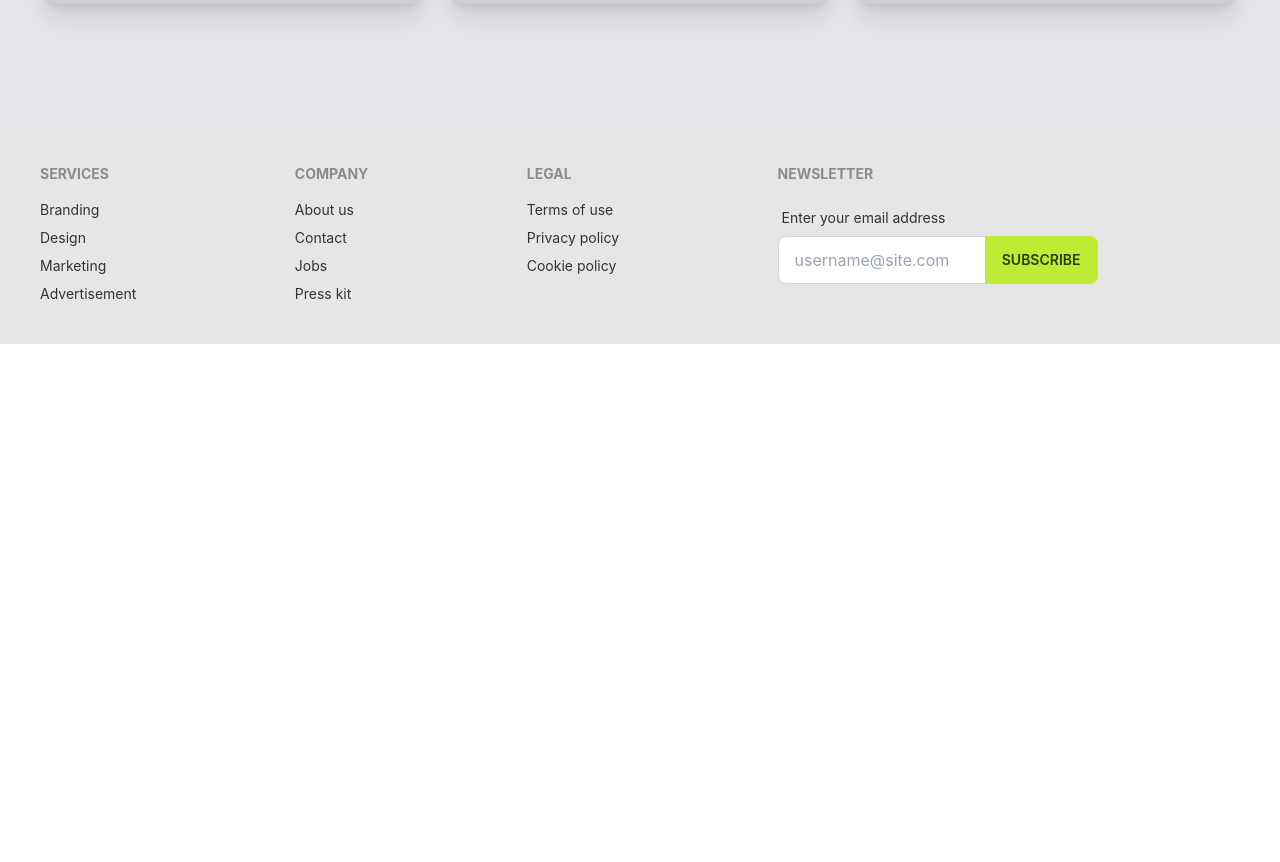
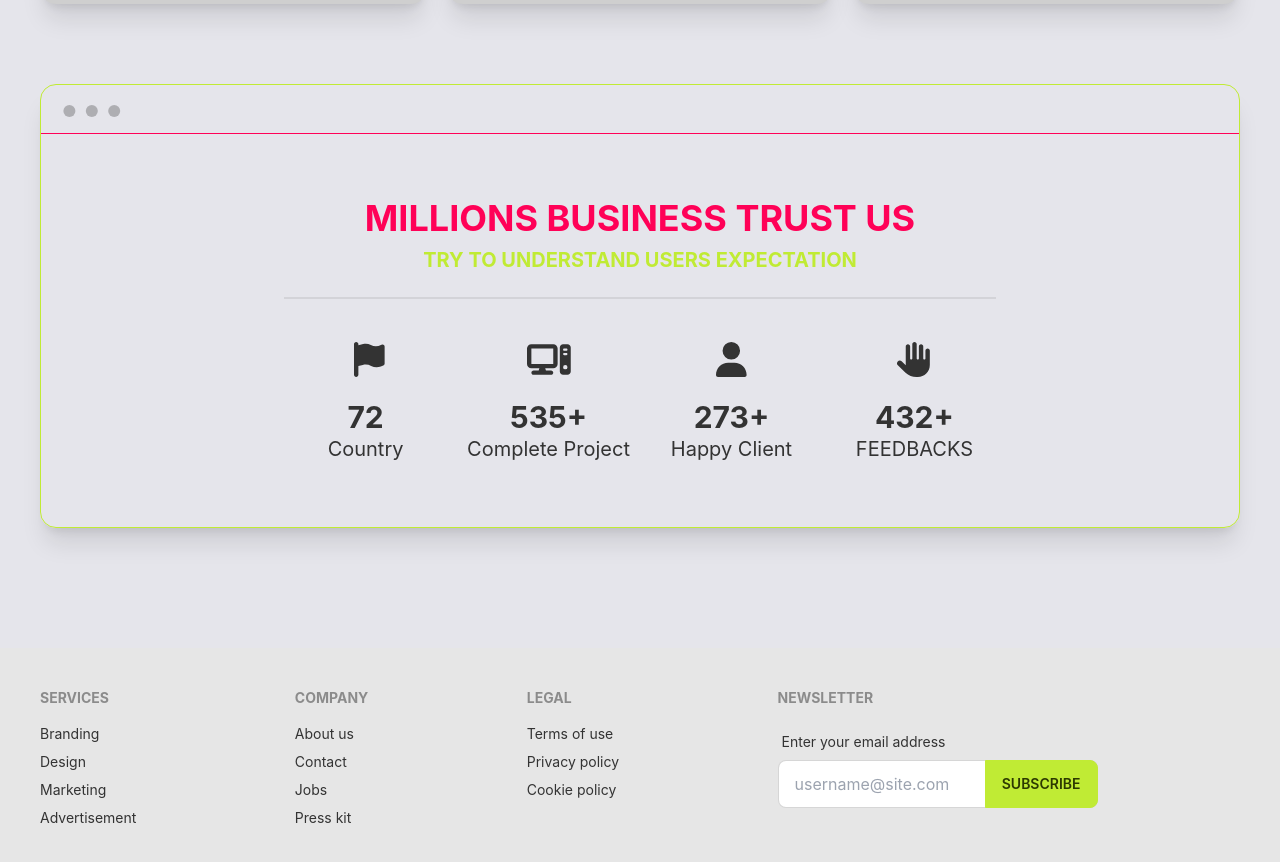
Before and after one commit to hasanhridoy01/Assignment-12-Client, a React (Create React App) app: page / in a window 1280 px wide. Shown: the part 2256-3118 px from the top of the page. Before the commit the page ends 2600 px from the top, so only its background shows below. Built offline with nearby package versions, Linux system fonts and the light colour scheme.

Commit message:
samary section done

```diff
--- a/package.json
+++ b/package.json
@@ -3,6 +3,10 @@
   "version": "0.1.0",
   "private": true,
   "dependencies": {
+    "@fortawesome/fontawesome-svg-core": "^6.1.1",
+    "@fortawesome/free-regular-svg-icons": "^6.1.1",
+    "@fortawesome/free-solid-svg-icons": "^6.1.1",
+    "@fortawesome/react-fontawesome": "^0.1.18",
     "@testing-library/jest-dom": "^5.16.4",
     "@testing-library/react": "^13.2.0",
     "@testing-library/user-event": "^13.5.0",
--- a/public/index.html
+++ b/public/index.html
@@ -24,7 +24,7 @@
       work correctly both with client-side routing and a non-root public URL.
       Learn how to configure a non-root public URL by running `npm run build`.
     -->
-    <title>React App</title>
+    <title>Eletric-Items-website</title>
   </head>
   <body>
     <noscript>You need to enable JavaScript to run this app.</noscript>
--- a/src/components/HomePage/Home/Home.js
+++ b/src/components/HomePage/Home/Home.js
@@ -1,6 +1,7 @@
 import React from 'react';
 import Banner from '../../CommonPages/Banner/Banner';
 import Products from '../Products/Products';
+import Samary from '../Samary/Samary';
 
 const Home = () => {
   return (
@@ -8,6 +9,7 @@ const Home = () => {
       <Banner></Banner>
       <div className="py-20" style={{"background-color": '#e5e5eb'}}>
         <Products></Products>
+        <Samary></Samary>
       </div>
     </div>
   );
--- /dev/null
+++ b/src/components/HomePage/Samary/Samary.js
@@ -0,0 +1,39 @@
+import React from 'react';
+import { FontAwesomeIcon } from '@fortawesome/react-fontawesome'
+  import { faFlag, faComputer, faUser, faHand } from '@fortawesome/free-solid-svg-icons'
+
+const Samary = () => {
+  return (
+    <div class="mockup-window border border-primary mt-10 mb-10 mr-10 ml-10 shadow-xl">
+      <div class="grid justify-center px-4 py-16 border-t border-secondary">
+        <h1 className='text-4xl font-bold text-secondary'>MILLIONS BUSINESS TRUST US</h1>
+        <h6 className='mt-2 text-xl font-bold text-primary'>TRY TO UNDERSTAND USERS EXPECTATION</h6>
+        <div className="divider text-success"></div>
+        <div className="grid sm:grid-cols-1 md:grid-cols-2 lg:grid-cols-4 gap-5">
+          <div className="country mt-5">
+            <FontAwesomeIcon className='mb-5 ml-2' style={{"font-size": '35px'}} icon={faFlag} />
+            <h1 className='text-3xl font-bold'>72</h1>
+            <h6 className='text-xl'>Country</h6>
+          </div>
+          <div className="project mt-5">
+            <FontAwesomeIcon className='mb-5' style={{"font-size": '35px'}} icon={faComputer} />
+            <h1 className='text-3xl font-bold'>535+</h1>
+            <h6 className='text-xl'>Complete Project</h6>
+          </div>
+          <div className="client mt-5">
+            <FontAwesomeIcon className='mb-5' style={{"font-size": '35px'}} icon={faUser} />
+            <h1 className='text-3xl font-bold'>273+</h1>
+            <h6 className='text-xl'>Happy Client</h6>
+          </div>
+          <div className="feedbacks mt-5">
+            <FontAwesomeIcon className='mb-5' style={{"font-size": '35px'}} icon={faHand} />
+            <h1 className='text-3xl font-bold'>432+</h1>
+            <h6 className='text-xl'>FEEDBACKS</h6>
+          </div>
+        </div>
+      </div>
+    </div>
+  );
+};
+
+export default Samary;
```
Also changed, not shown: 1 other file (tests, documents, lock files or other folders).
